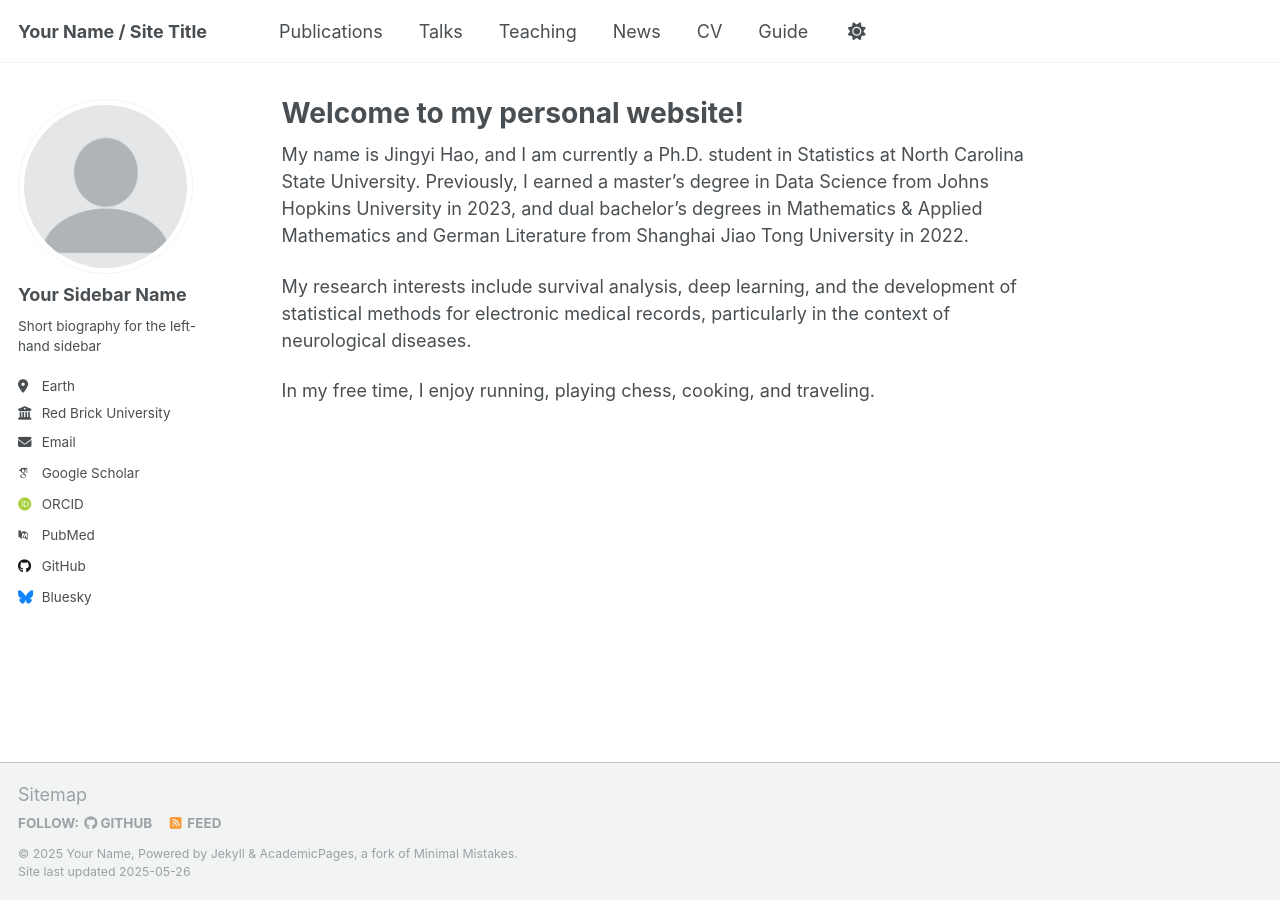
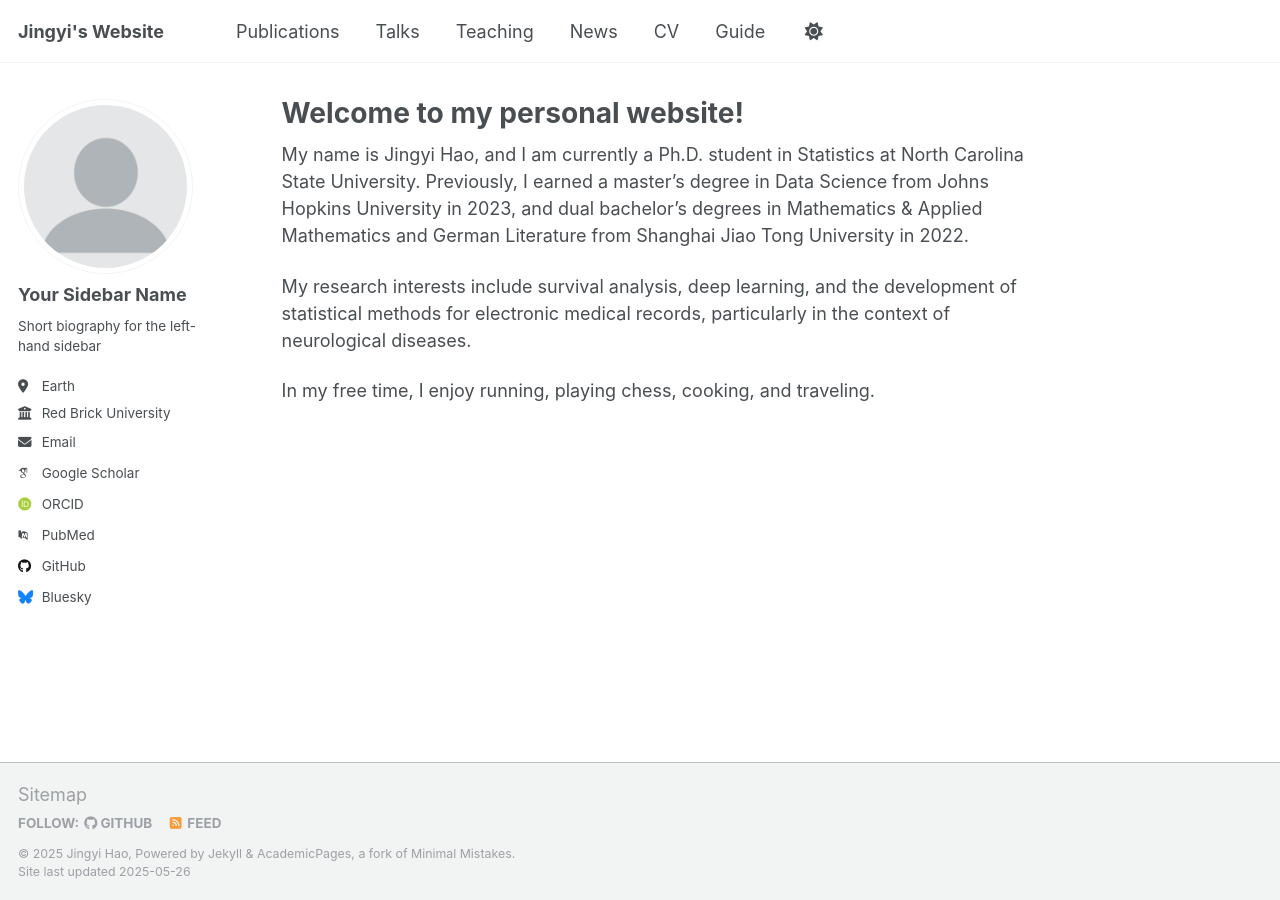
Before and after one commit to JingyiJennyHao/JingyiJennyHao.github.io, a Jekyll site: the page built from _pages/about.md, in a window 1280 px wide. Built offline with Jekyll 4.4.1, drawn with Linux system fonts in a browser that asks for light colours; some web fonts are replaced.

Commit message:
Update _config.yml

```diff
--- a/_config.yml
+++ b/_config.yml
@@ -9,11 +9,11 @@
 # Basic Site Settings
 locale                   : "en-US"
 site_theme               : "default"
-title                    : "Your Name / Site Title"
+title                    : "Jingyi's Website"
 title_separator          : "-"
-name                     : &name "Your Name"
-description              : &description "personal description"
-url                      : https://academicpages.github.io # the base hostname & protocol for your site e.g. "https://[your GitHub username].github.io" or if you already have some other page hosted on Github then use "https://[your GitHub username].github.io/[Your Repo Name]"
+name                     : &name "Jingyi Hao"
+description              : &description "Welcome to my academic website. I share my research, publications, and teaching activities here."
+url                      : "https://JingyiJennyHao.github.io"
 baseurl                  : "" # the subpath of your site, e.g. "/blog"
 repository               : "academicpages/academicpages.github.io"
 
```
